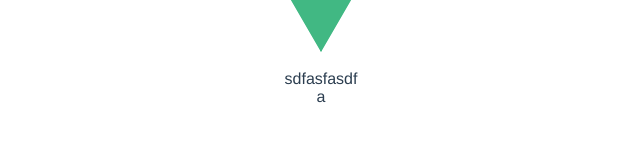
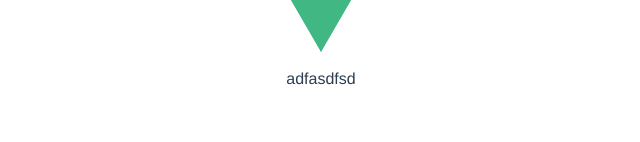
Before and after one commit to xmmn/vue3-rich-editor, a Vue app: page / in a window 1280 px wide. Shown: the part 194-336 px from the top of the page, without its empty margins (319-959 px from the left). Built offline with nearby package versions, Linux system fonts and the light colour scheme.

Commit message:
add render

```diff
--- a/packages/components/editable.tsx
+++ b/packages/components/editable.tsx
@@ -1,9 +1,13 @@
-import { defineComponent, ref } from 'vue'
+import { defineComponent, ref, h } from 'vue'
 import { createEditor } from './members'
 import { debounce } from 'lodash'
 
 import FontPlugin from '../plugin-font'
-import { ENodeHamdler } from '../core'
+import { ENodeHamdler, ENode } from '../core'
+
+function renderContent (nodes: ENode[]) {
+  console.log(nodes)
+}
 
 export default defineComponent({
   setup () {
@@ -12,14 +16,20 @@ export default defineComponent({
       ENodeHamdler.createNode('p', [
         ENodeHamdler.createTextNode('asdf')
       ])], [new FontPlugin()])
-    console.log(editor)
     // when editor is updated, we need reset selection
     // update user selection
     window.document.addEventListener('selectionchange', debounce(() => {
       editor.getSelection()
     }, 100))
+
+    renderContent(editor.nodes)
     return () => {
-      return <div contenteditable ref={container}><div>sdfasfasdf</div><div>a</div></div>
+      return <div contenteditable ref={container}>
+        {
+          /* render nodes */
+          h('div', 'adfasdfsd')
+        }
+      </div>
     }
   }
 })
--- a/packages/core/instance/editor/editor-plugin.ts
+++ b/packages/core/instance/editor/editor-plugin.ts
@@ -1,4 +1,5 @@
 import { Editor, Plugin } from '../..'
+import { Component } from 'vue'
 
 export interface CommandHandler {
     (context: Editor, ...others: any[]): void;
@@ -13,6 +14,11 @@ export class EditorPlugin {
 
     commands: {
         [cmd: string]: CommandHandler;
+    } = {}
+
+    componentNamePrex: string = 'com-'
+    components: {
+        [componentName: string]: Component
     } = {}
 
     addPlugin (plugin: Plugin): void {
--- a/packages/core/instance/editor/index.ts
+++ b/packages/core/instance/editor/index.ts
@@ -31,4 +31,9 @@ export class Editor extends BaseEditor {
   toEditorRange (domSelection: Selection) {
     return domSelection
   }
+
+  // how to render node by node type
+  getComponent (node: ENode) {
+
+  }
 }
```
